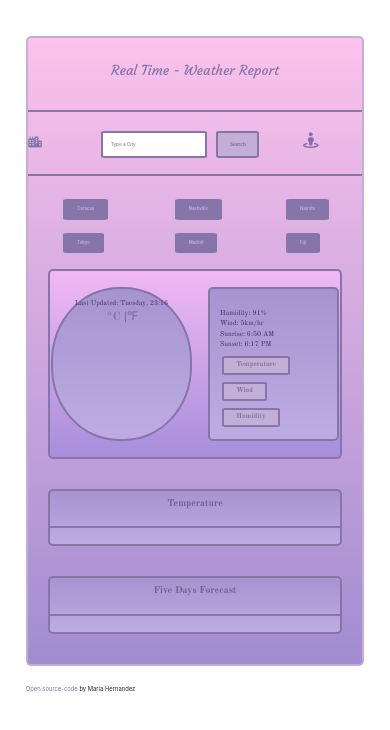
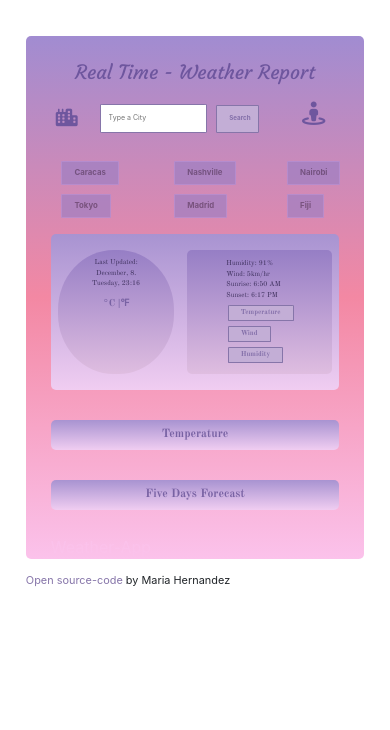
Before and after one commit to MariAuxiHer/weather-app-maria-hernandez, a plain HTML site: page index.html in a window 390 px wide. Drawn offline with nearby package versions, Linux system fonts and the light colour scheme; no server answers.

Commit message:
HTML, CSS, JS - I worked on the design and the responsiveness.

```diff
--- a/index.html
+++ b/index.html
@@ -23,8 +23,6 @@
                 </h1>
 
 
-<hr>
-
 
 <div class="row">
     <div class="col-1">
@@ -44,7 +42,7 @@
 
 </div>
 
-<div class="col-3">
+<div class="col-sm-3 col-1">
 
 	<i class="fas fa-street-view"  id="location-button"> </i>
 
@@ -52,8 +50,8 @@
 
 </div>
 
+<br>
 
-<hr>
 <div class="container" id="container-specific-cities">
 
 <div class="row extra-space">
@@ -106,28 +104,45 @@
         </p>
 
         <h2 class="current-temperture">
-						<span id="tempe"> </span>  <a href="#" id="celsius">°C</a> |<a href="#" id="farenheit">℉</a>
+						<span id="tempe"></span>  <span id="celsius-farenheit-smaller-size"><a href="#" id="celsius">°C</a> |<a href="#" id="farenheit">℉</a></span>
         </h2>
 
     </div>
 
     <div class="col" id="more-detailed-info">
 
-        <br>
+        <div class="container">
+            <div class="row" id="more-detailed-info-center">
+
+              <div class="col-12">
         <span id="humidity"> Humidity: 91% </span>
-        <br>
+              </div>
+
+              <div class="col-12">
         <span id="wind"> Wind: 5km/hr </span>
-        <br>
+              </div>
+
+              <div class="col-12">
         <span id="sunrise"> Sunrise: 6:50 AM </span>
-        <br>
+              </div>
+
+              <div class="col-12">
         <span id="sunset"> Sunset: 6:17 PM </span>
+              </div>
 
-        <br>
+                <div class="col-12">
+        <button class="more-detailed-info-buttons" id="temperature-button"> Temperature </button>
+                </div>
 
-        <button class="more-detailed-info-buttons" id="temperature-button"> Temperature </button> <button class="more-detailed-info-buttons" id="wind-button"> Wind </button>
+                <div class="col-12">
+        <button class="more-detailed-info-buttons" id="wind-button"> Wind </button>
+                </div>
 
-        <button class="more-detailed-info-buttons center" id="humidity-button"> Humidity </button>
-
+                <div class="col-12">
+        <button class="more-detailed-info-buttons" id="humidity-button"> Humidity </button>
+                </div>
+            </div>
+        </div>
     </div>
 </div>
 
@@ -137,7 +152,6 @@
     <h2 class="weather-throughout-the-day">
 Temperature
     </h2>
-    <hr>
 
 <div class="container">
 <div class="row" id="detailed-information">
@@ -154,7 +168,6 @@ Temperature
     <h2 class="forecast-title">
         Five Days Forecast
     </h2>
-    <hr>
 <div class="container">
 <div class="row" id="forecast">
 
@@ -163,11 +176,14 @@ Temperature
 
 </div>
 
+<span id="Weather-app">Weather-App</span>
 </div>
 
-<div>
-<span id="link-github"> <a href="https://github.com/MariAuxiHer/weather-app-maria-hernandez" target="_blank">Open source-code</a> by Maria Hernandez</span>
+
+    <span id="link-github"> <a href="https://github.com/MariAuxiHer/weather-app-maria-hernandez" target="_blank">Open source-code</a> by Maria Hernandez</span>
+
 </div>
+
 <script src="src/index.js"></script>
 </body>
 </html>
--- a/src/index.js
+++ b/src/index.js
@@ -15,6 +15,26 @@ axios.get(apiUrl).then(displayTemperature);
 function formatDate(time) {
   //Feature #1
   let dateFunc = new Date(time);
+
+  let monthFunc = [
+    "January",
+    "February",
+    "March",
+    "April",
+    "May",
+    "June",
+    "July",
+    "August",
+    "September",
+    "October",
+    "November",
+    "December"
+  ];
+
+  let month = monthFunc[dateFunc.getUTCMonth()];
+
+  let date = dateFunc.getUTCDate();
+
   let daysFunc = [
     "Sunday",
     "Monday",
@@ -34,7 +54,7 @@ function formatDate(time) {
   if (dateMinutes < 10) {
     dateMinutes = `0${dateMinutes}`;
   }
-  let currentDateFunc = `Last Updated: ${dayFunc}, ${dateHour}:${dateMinutes}`;
+  let currentDateFunc = `Last Updated: <br/> ${month}, ${date}. <br/> ${dayFunc}, ${dateHour}:${dateMinutes}`;
   return currentDateFunc;
 }
 
@@ -123,6 +143,7 @@ function displayTempEveryThreeHours(response) {
 
     forecastHtml.innerHTML += `
     <div class="col-xl-2 col-2" id="col-temp">
+  <br/>
   <span> ${hour} </span>
   <br/>
   <img src="https://openweathermap.org/img/wn/${icon}@2x.png" alt="weather-icon" width = "70%">
@@ -151,6 +172,7 @@ function displayWindEveryThreeHours(response) {
 
     forecastHtml.innerHTML += `
   <div class="col-xl-2 col-2">
+  <br/>
   <span> ${hour} </span>
   <br/>
   <br/>
@@ -180,6 +202,7 @@ function displayHumidityEveryThreeHours(response) {
 
     forecastHtml.innerHTML += `
     <div class="col-xl-2 col-2">
+  <br/>
   <span> ${hour} </span>
   <br/>
 
@@ -207,6 +230,7 @@ function readForecast(response) {
 
     forecastHtml.innerHTML += `
   <div class="col-xl-1.5 col-2">
+  <br/>
   <span> ${day} </span>
   <br/>
   <img src="https://openweathermap.org/img/wn/${icon}@2x.png" alt="weather-icon" width = "70%">
--- a/src/styles.css
+++ b/src/styles.css
@@ -1,26 +1,26 @@
 hr {
-    border: 1px solid #8675a9;
+    border: 0.5px solid #ae9bd4;
   }
 
   .most-external-border {
     margin: 10% 3% 2% 3%;
-    border: 2px solid #c3aed6;
+   /* border: 2px solid #c3aed6;*/
     border-radius: 5px;
-    background-image: linear-gradient(to top, #a18cd1 0%, #fbc2eb 100%);
+    background-image: linear-gradient(to top, #fbc2eb, #f388a3, #a18cd1);
   }
 
   .header-main-title {
-    font-size: 3.5vw;
+    font-size: 3.8vw;
     text-align: center;
-    padding: 25px 10px 15px;
+    padding: 25px 10px 10px;
     font-family: "Courgette", cursive;
-    color: #8675a9;
+    color: #6e569e;
   }
 
   .fa-city {
     margin: 10% 4% 0% 120%;
     font-size: 2.8vw;
-    color: #8675a9;
+    color: #6e569e;
   }
 
   .submit-in-line {
@@ -31,15 +31,15 @@ hr {
     margin: 0% 0% 0% 20%;
     width: 50%;
     padding: 8px;
-    border: 2px solid #8675a9;
-    border-radius: 5%;
+    border: 1px solid #8675a9;
+    border-radius: 3.5%;
     font-size: 1.2vw;
     color: #826ea8;
   }
 
   input[type="search"]:focus {
-    outline: 2px solid #c3aed6;
-    border-radius: 5%;
+    outline: 1px solid #c3aed6;
+    border-radius: 3.5%;
     background: #e3d8ee;
   }
 
@@ -47,8 +47,8 @@ hr {
     margin: 0% 0% 0% 2%;
     width: 20%;
     padding: 8px 12px;
-    border: 2px solid #8675a9;
-    border-radius: 8%;
+    border: 1px solid #8675a9;
+    border-radius: 3.5%;
     background: #c3aed6;
     color: #826ea8;
     font-size: 1.2vw;
@@ -56,14 +56,14 @@ hr {
   }
 
   input[type="submit"]:focus {
-    outline: 2px solid #c3aed6;
+    outline: 1px solid #c3aed6;
     background: #d4bceb;
   }
 
   #location-button {
     font-size: 4vw;
     margin: 0% 0% 0% 3%;
-    color: #826ea8;
+    color: #6e569e;
   }
 
   #location-button:hover {
@@ -79,12 +79,13 @@ hr {
 
   .city-per-continent-buttons {
     margin: 0% 0% 7% 25%;
-    font-size: 1.1vw;
+    font-size: 1.5vw;
     padding: 5px 12px;
-    border: 2px solid #8675a9;
-    border-radius: 8%;
-    color: hsl(271, 34%, 75%);
-    background: #8675a9;
+    border: 1px solid #a78edb;
+    border-radius: 3.5%;
+    color: #3b2e5a;
+    background: #967ec5;
+    opacity: 0.6;
     font-weight: bold;
   }
 
@@ -99,26 +100,27 @@ hr {
   }
 
   #current-info {
-    margin: 10px 20px 20px;
-    border: 2px solid #8675a9;
-    background-image: linear-gradient(to top, #a78edb 0%, #f1b8f3 100%);
+    margin: 10px 25px 20px;
+    /*border: 2px solid #8675a9;*/
+    background-image: linear-gradient(to top, #f0cdf1 0%, #a893d1 100%);
     border-radius: 5px;
     color: #8675a9;
   }
 
   #city-current-info {
-    margin: 5% 5% 5% 5%;
-    border: 2px solid #8675a9;
+    margin: 5% 2.5% 5% 5%;
+    /*border: 2px solid #8675a9;*/
     border-radius: 48%;
     text-align: center;
-    background-image: linear-gradient(to top, #bdace2 0%, #a893d1 100%);
+    background-image: linear-gradient(to top, #dfbde0 0%, #967ec5 100%);
+
   }
 
   .city {
     margin: 10% 0% 5%;
-    font-size: 3vw;
+    font-size: 3.5vw;
     font-weight: bold;
-    color:  #6f618a;
+    color:  #7862a3;
     font-family: "Old Standard TT", serif;
     text-transform: capitalize;
   }
@@ -140,15 +142,19 @@ hr {
   }
 
   .current-temperture {
-    font-size: 3vw;
+    font-size: 5vw;
     font-weight: bold;
-    color:  #6f618a;
+    color:  #7862a3;
     margin: 0% 0% 8%;
     font-family: "Old Standard TT", serif;
   }
 
+  #celsius-farenheit-smaller-size{
+    font-size: 2.5vw;
+  }
+
   #celsius {
-    color: #8675a9;
+    color: #7862a3;
     text-decoration: none;
   }
 
@@ -157,31 +163,33 @@ hr {
   }
 
   #farenheit {
-    color: #8675a9;
+    color: #7862a3;
     text-decoration: none;
   }
 
   #more-detailed-info {
-    margin: 5% 5% 5% 0%;
-    border: 2px solid #8675a9;
+    margin: 6% 5% 5% 2.5%;
+    /*border: 2px solid #8675a9;*/
     font-size: 1.8vw;
     color: #3b2e5a;
     border-radius: 5px;
     padding: 3%;
     font-family: "Nanum Gothic", sans-serif;
     font-family: "Old Standard TT", serif;
-    background-image: linear-gradient(to top, #bdace2 0%, #a893d1 100%);
+    background-image: linear-gradient(to top, #dfbde0 0%, #967ec5 100%);
+
   }
 
-  .more-detailed-info-center{
-    margin: 0% 7% 5% 0%;
+ #more-detailed-info-center{
+    margin: 10% 5% 5% 5%;
   }
+
   .more-detailed-info-buttons {
     margin: 5% 0% 2% 2%;
     font-size: 1.8vw;
     padding: 2px 12px;
-    border: 2px solid #8675a9;
-    border-radius: 8%;
+    border: 1px solid #8675a9;
+    border-radius: 3.5%;
     background: #c3aed6;
     color: #826ea8;
     font-weight: bold;
@@ -198,61 +206,62 @@ hr {
   }
 
   .detailed-information {
-    margin: 30px 20px 20px;
-    border: 2px solid #8675a9;
+    margin: 30px 25px 20px;
+    /*border: 2px solid #8675a9;*/
     border-radius: 5px;
     font-size: 1.8vw;
     font-family: "Nanum Gothic", sans-serif;
     font-family: "Old Standard TT", serif;
-    background-image: linear-gradient(to top, #bdace2 0%, #a893d1 100%);
+    background-image: linear-gradient(to top, #f0cdf1 0%, #a893d1 100%);
+    color: #3b2e5a;
   }
 
 
   .weather-throughout-the-day {
     text-align: center;
     padding: 2.5% 0 0.2%;
-    font-size: 2.5vw;
+    font-size: 3vw;
     font-weight: bold;
-    color:  #6f618a;
+    color:  #7862a3;
     font-family: "Old Standard TT", serif;
   }
 
 
 
   .five-days-forecast {
-    margin: 30px 20px 30px;
-    border: 2px solid #8675a9;
+    margin: 30px 25px 25px;
     border-radius: 5px;
     font-size: 1.8vw;
     font-family: "Nanum Gothic", sans-serif;
     font-family: "Old Standard TT", serif;
-    background-image: linear-gradient(to top, #bdace2 0%, #a893d1 100%);
+    background-image: linear-gradient(to top, #f0cdf1 0%, #a893d1 100%);
+    color: #3b2e5a;
   }
 
   .forecast-title {
     text-align: center;
     padding: 2.5% 0 0.2%;
-    font-size: 2.5vw;
+    font-size: 3vw;
     font-weight: bold;
-    color:  #6f618a;
+    color:  #7862a3;
     font-family: "Old Standard TT", serif;
-  }
-
-  #row-forecast {
-    padding: 0 1% 2% 3%;
-    color: #3b2e5a;
   }
 
   .smaller-numbers {
     font-size: 1.2vw;
   }
 
+  #Weather-app{
+    margin-left: 25px;
+    color: #fbc2eb;
+  }
 
   #link-github{
     /*text-align: center;*/
     margin: 0% 3%;
     font-size: 1.5vw;
   }
+
   #link-github a {
 
     color: #8675a9;
@@ -263,3 +272,63 @@ hr {
     color: #3b2e5a;
     text-decoration: underline;
   }
+
+  @media(max-width:986px){
+    .fa-city{
+      margin: 7px 0px 0px 30px;
+      font-size: 4.5vw;
+      }
+
+      #location-button {
+        font-size: 6vw;
+      }
+
+      #link-github{
+        /*text-align: center;*/
+
+        font-size: 2.2vw;
+  }
+
+  @media(max-width:556px) {
+    /* For mobile phones: */
+    #location-button {
+      font-size: 6vw;
+    }
+
+    .fa-city{
+    margin: 7px 0px 0px 30px;
+    font-size: 4.5vw;
+    }
+
+    #enter-city {
+      font-size: 1.8vw;
+    }
+
+    #search-button {
+      font-size: 1.6vw;
+    }
+
+    .city-per-continent-buttons {
+      font-size: 2vw
+    }
+
+    #city-current-info {
+      margin: 5% 2% 5% 7%;
+    }
+    #more-detailed-info {
+      margin: 5% 7% 5% 2%;
+    }
+    #more-detailed-info-center {
+      margin: 0px;
+    }
+
+    .header-main-title{
+      font-size: 5vw;
+    }
+
+  #link-github{
+    /*text-align: center;*/
+
+    font-size: 2.8vw;
+  }
+  }
```
